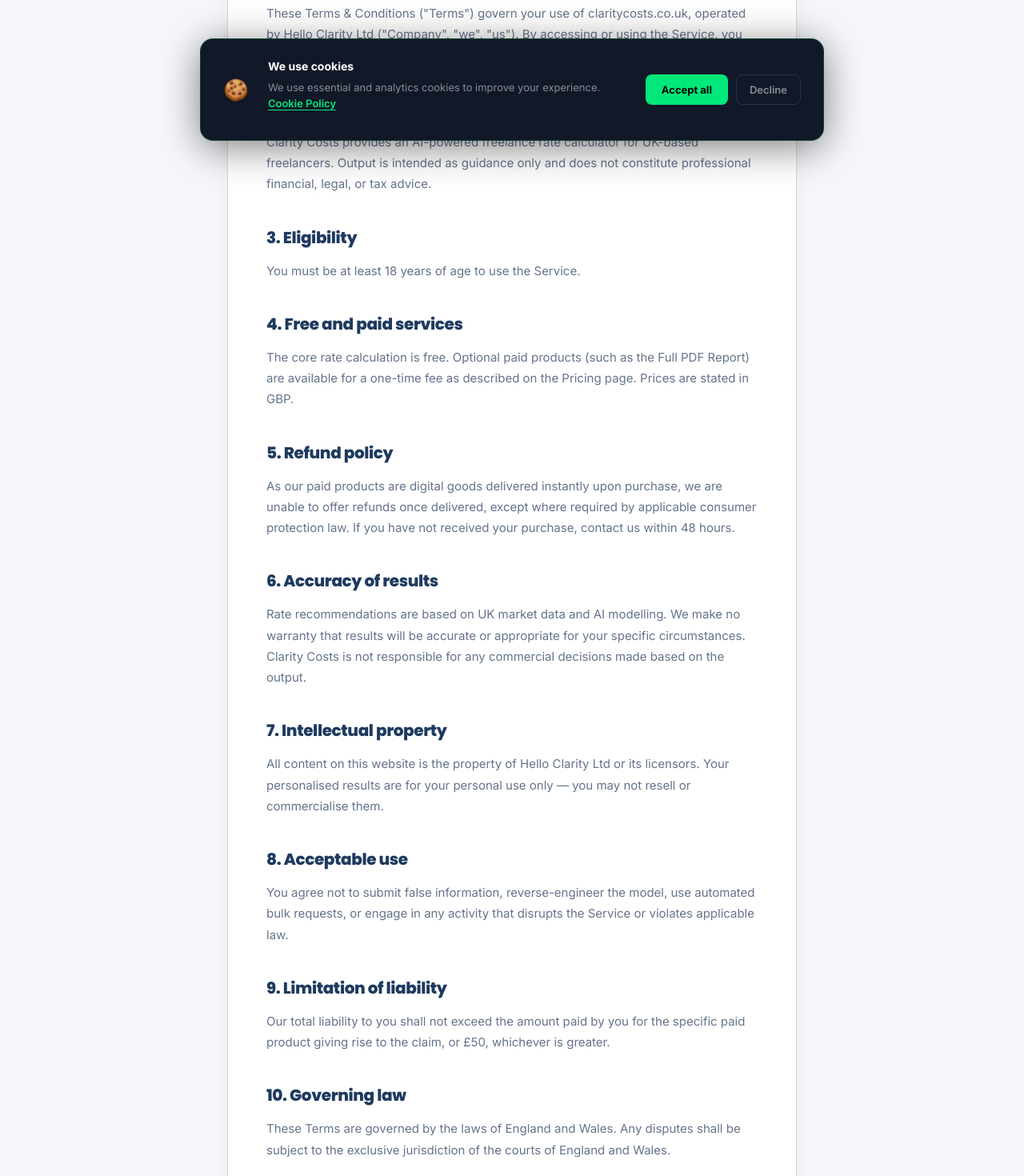
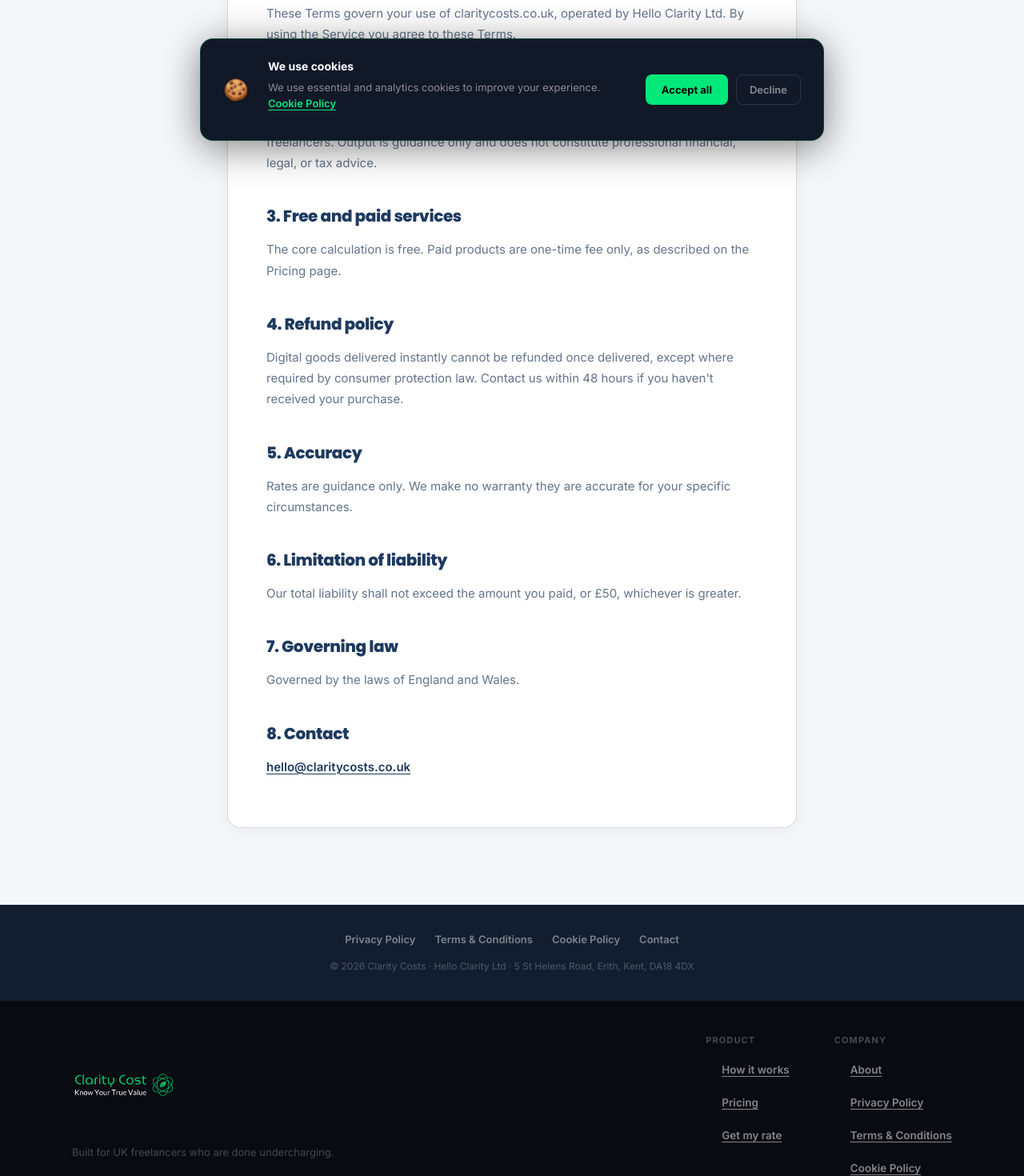
Before and after one commit to claritycost/claritycosts, a React (Vite) app: page /terms in a window 1280 px wide. Shown: the part 600-2070 px from the top of the page at 80% size. Built offline with nearby package versions, Linux system fonts and the light colour scheme.

Commit message:
Update Terms.jsx

```diff
--- a/src/pages/Terms.jsx
+++ b/src/pages/Terms.jsx
@@ -4,39 +4,22 @@
   return (
     <PolicyLayout tag="Legal" title="Terms &" highlight="Conditions" subtitle="The rules that govern your use of Clarity Costs.">
       <p className="last-updated">Last updated: 1 January 2025</p>
-
       <h2>1. Introduction</h2>
-      <p>These Terms &amp; Conditions ("Terms") govern your use of claritycosts.co.uk, operated by Hello Clarity Ltd ("Company", "we", "us"). By accessing or using the Service, you agree to be bound by these Terms.</p>
-
+      <p>These Terms govern your use of claritycosts.co.uk, operated by Hello Clarity Ltd. By using the Service you agree to these Terms.</p>
       <h2>2. About the Service</h2>
-      <p>Clarity Costs provides an AI-powered freelance rate calculator for UK-based freelancers. Output is intended as guidance only and does not constitute professional financial, legal, or tax advice.</p>
-
-      <h2>3. Eligibility</h2>
-      <p>You must be at least 18 years of age to use the Service.</p>
-
-      <h2>4. Free and paid services</h2>
-      <p>The core rate calculation is free. Optional paid products (such as the Full PDF Report) are available for a one-time fee as described on the Pricing page. Prices are stated in GBP.</p>
-
-      <h2>5. Refund policy</h2>
-      <p>As our paid products are digital goods delivered instantly upon purchase, we are unable to offer refunds once delivered, except where required by applicable consumer protection law. If you have not received your purchase, contact us within 48 hours.</p>
-
-      <h2>6. Accuracy of results</h2>
-      <p>Rate recommendations are based on UK market data and AI modelling. We make no warranty that results will be accurate or appropriate for your specific circumstances. Clarity Costs is not responsible for any commercial decisions made based on the output.</p>
-
-      <h2>7. Intellectual property</h2>
-      <p>All content on this website is the property of Hello Clarity Ltd or its licensors. Your personalised results are for your personal use only — you may not resell or commercialise them.</p>
-
-      <h2>8. Acceptable use</h2>
-      <p>You agree not to submit false information, reverse-engineer the model, use automated bulk requests, or engage in any activity that disrupts the Service or violates applicable law.</p>
-
-      <h2>9. Limitation of liability</h2>
-      <p>Our total liability to you shall not exceed the amount paid by you for the specific paid product giving rise to the claim, or £50, whichever is greater.</p>
-
-      <h2>10. Governing law</h2>
-      <p>These Terms are governed by the laws of England and Wales. Any disputes shall be subject to the exclusive jurisdiction of the courts of England and Wales.</p>
-
-      <h2>11. Contact</h2>
-      <p>Questions? Email <a href="mailto:hello@claritycosts.co.uk">hello@claritycosts.co.uk</a>.</p>
+      <p>Clarity Costs provides an AI-powered freelance rate calculator for UK-based freelancers. Output is guidance only and does not constitute professional financial, legal, or tax advice.</p>
+      <h2>3. Free and paid services</h2>
+      <p>The core calculation is free. Paid products are one-time fee only, as described on the Pricing page.</p>
+      <h2>4. Refund policy</h2>
+      <p>Digital goods delivered instantly cannot be refunded once delivered, except where required by consumer protection law. Contact us within 48 hours if you haven't received your purchase.</p>
+      <h2>5. Accuracy</h2>
+      <p>Rates are guidance only. We make no warranty they are accurate for your specific circumstances.</p>
+      <h2>6. Limitation of liability</h2>
+      <p>Our total liability shall not exceed the amount you paid, or £50, whichever is greater.</p>
+      <h2>7. Governing law</h2>
+      <p>Governed by the laws of England and Wales.</p>
+      <h2>8. Contact</h2>
+      <p><a href="mailto:hello@claritycosts.co.uk">hello@claritycosts.co.uk</a></p>
     </PolicyLayout>
   )
 }
```
